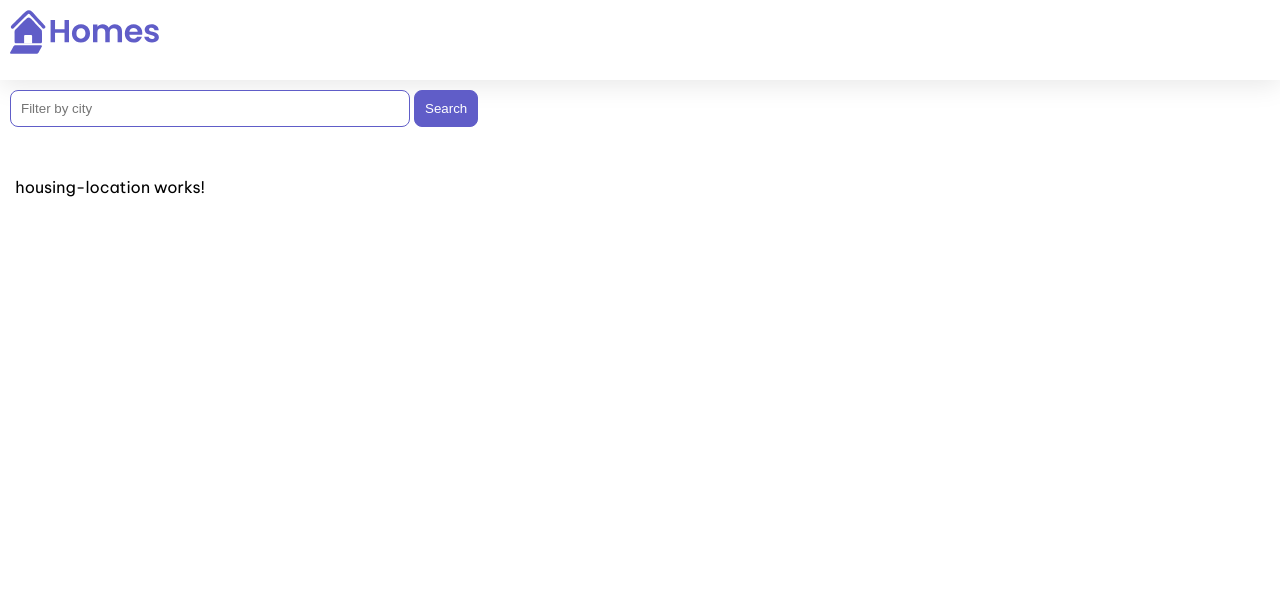
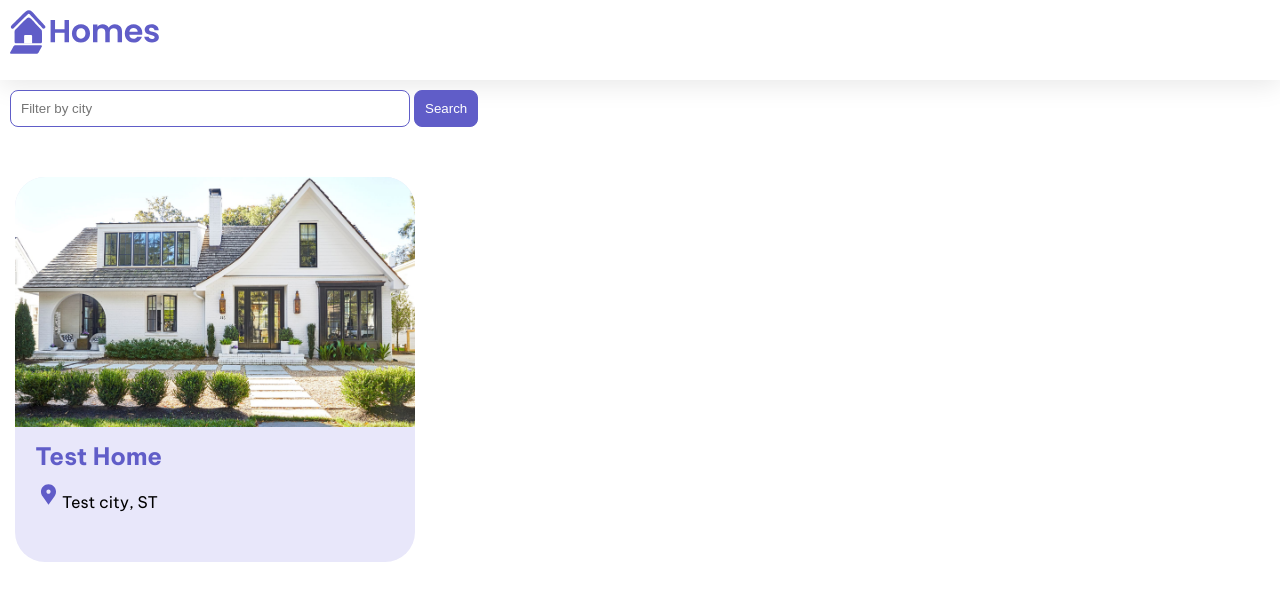
Before and after one commit to Wei0608/AngularOfficialTutorial, an Angular app: page / in a window 1280 px wide. Shown: the top 600 px of the page. Built offline with nearby package versions, Linux system fonts and the light colour scheme.

Commit message:
Lesson 7

```diff
--- a/src/app/home/home.component.ts
+++ b/src/app/home/home.component.ts
@@ -1,7 +1,7 @@
 import { Component } from '@angular/core';
 import { CommonModule } from '@angular/common';
 import { HousingLocationComponent } from '../housing-location/housing-location.component';
-import { Housinglocation } from '../housinglocation';
+import { HousingLocation } from '../housingLocation';
 
 @Component({
   selector: 'app-home',
@@ -18,13 +18,13 @@
       </form>
     </section>
     <section class="results">
-      <app-housing-location></app-housing-location>
+      <app-housing-location [housingLocation]="housingLocation"></app-housing-location>
     </section>
   `,
   styleUrls: ['./home.component.css']
 })
 export class HomeComponent {
-  housingLocation: Housinglocation = {
+  housingLocation: HousingLocation = {
     id: 9999,
     name: 'Test Home',
     city: 'Test city',
--- a/src/app/housing-location/housing-location.component.ts
+++ b/src/app/housing-location/housing-location.component.ts
@@ -1,17 +1,22 @@
-import { Component } from '@angular/core';
+import { Component, Input } from '@angular/core';
 import { CommonModule } from '@angular/common';
+import { HousingLocation } from '../housingLocation';
 
 @Component({
   selector: 'app-housing-location',
   standalone: true,
   imports: [CommonModule],
   template: `
-    <p>
-      housing-location works!
-    </p>
+    <section class="listing">
+      <img class="listing-photo" [src]="housingLocation.photo" alt="Exterior photo of {{housingLocation.name}}">
+      <h2 class="listing-heading">{{ housingLocation.name }}</h2>
+      <p class="listing-location">{{ housingLocation.city}}, {{housingLocation.state }}</p>
+    </section>
   `,
   styleUrls: ['./housing-location.component.css']
 })
 export class HousingLocationComponent {
 
+  @Input() housingLocation!: HousingLocation;
+
 }
--- a/src/app/housinglocation.ts
+++ b/src/app/housinglocation.ts
@@ -1,4 +1,4 @@
-export interface Housinglocation {
+export interface HousingLocation {
     id: number;
     name: string;
     city: string;
```
Also changed, not shown: src/assets/example-house.jpg (added).
